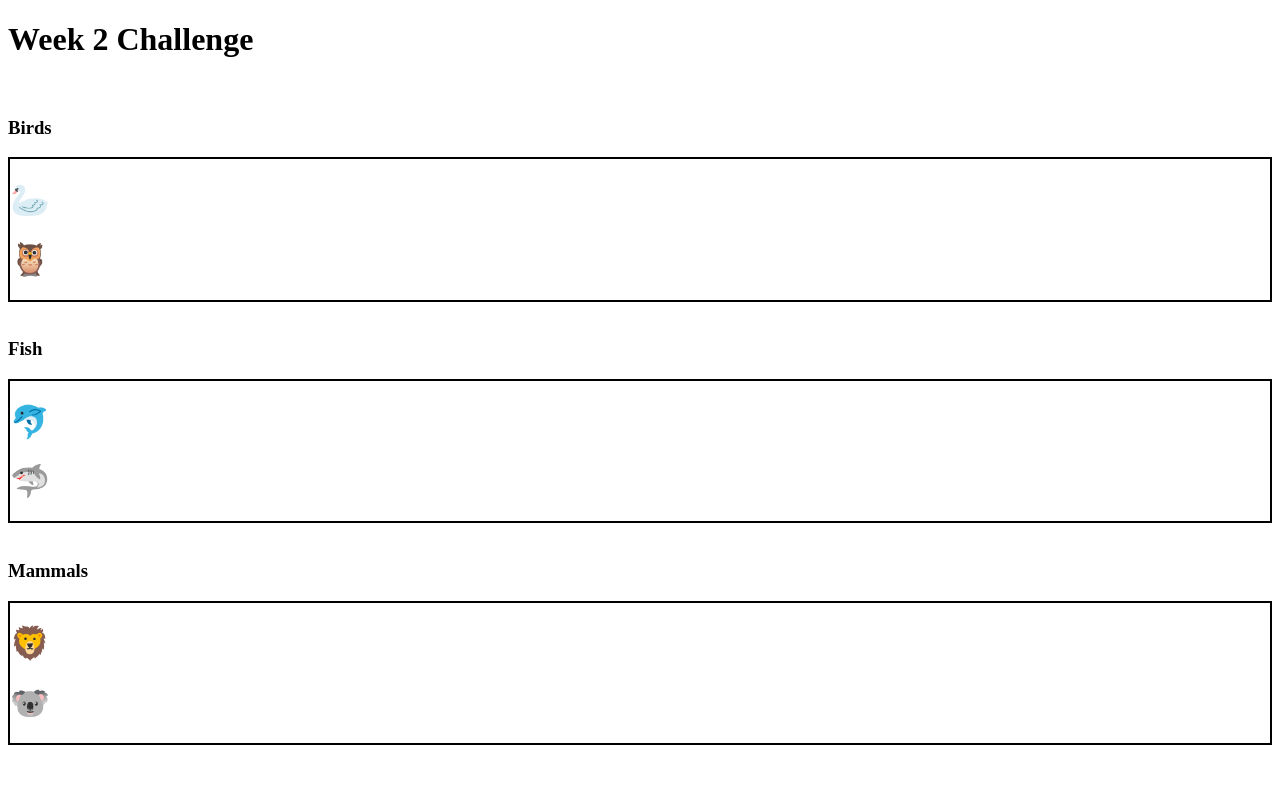
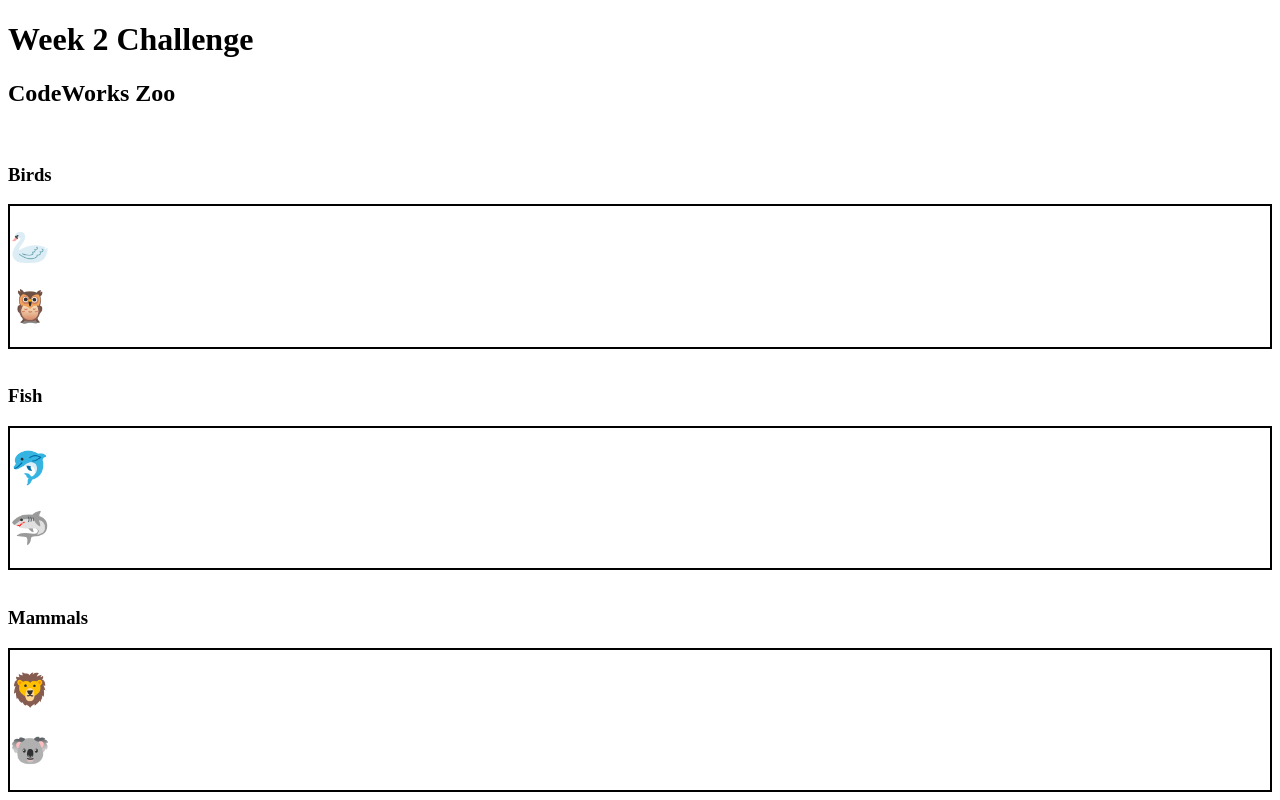
Before and after one commit to tebazele/week2_journal_challenge, a plain HTML site: page index.html in a window 1280 px wide. Drawn offline with Linux system fonts and the light colour scheme.

Commit message:
added subtitle

```diff
--- a/index.html
+++ b/index.html
@@ -10,6 +10,7 @@
 
 <body>
     <h1>Week 2 Challenge</h1>
+    <h2>CodeWorks Zoo</h2>
     <br />
 
 
```
